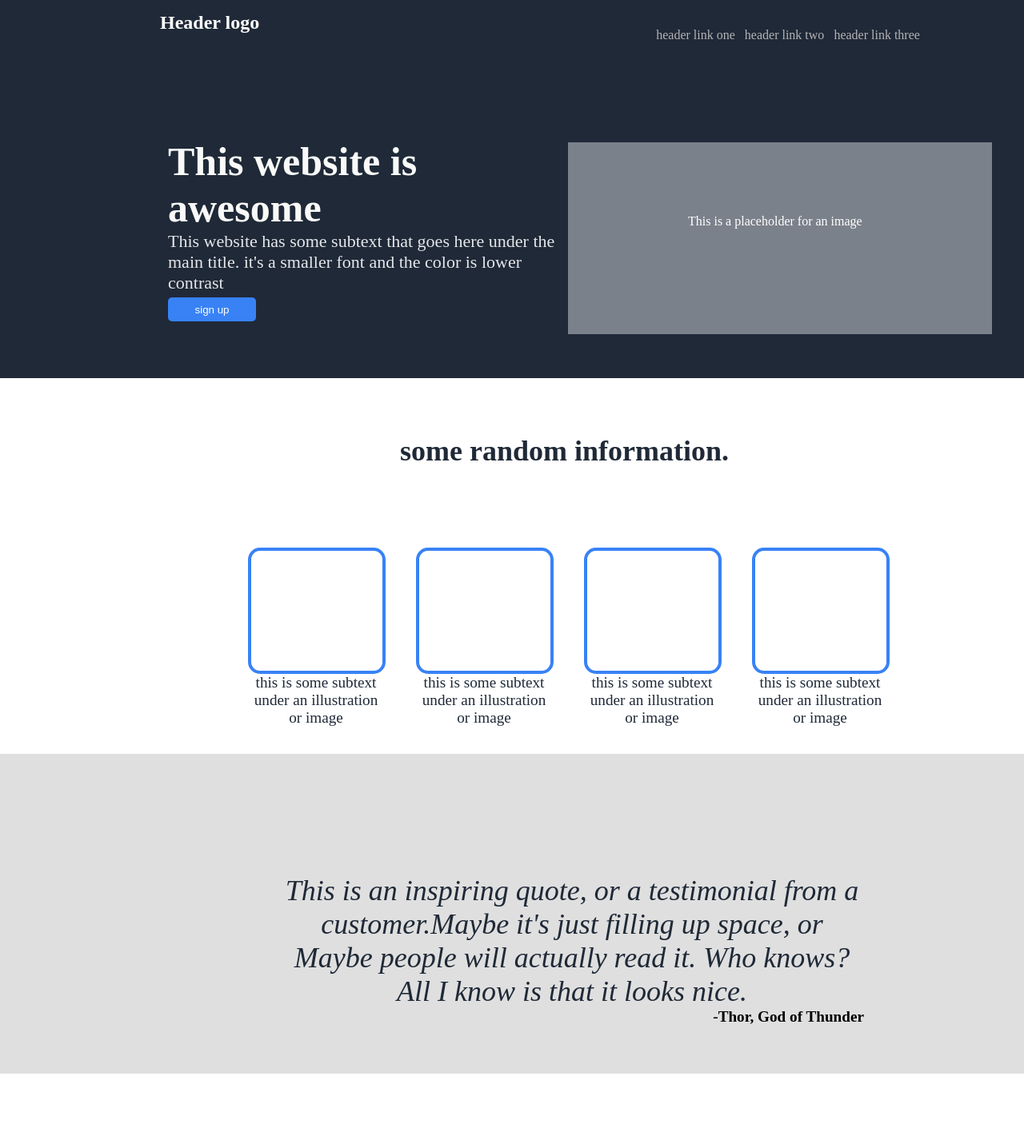
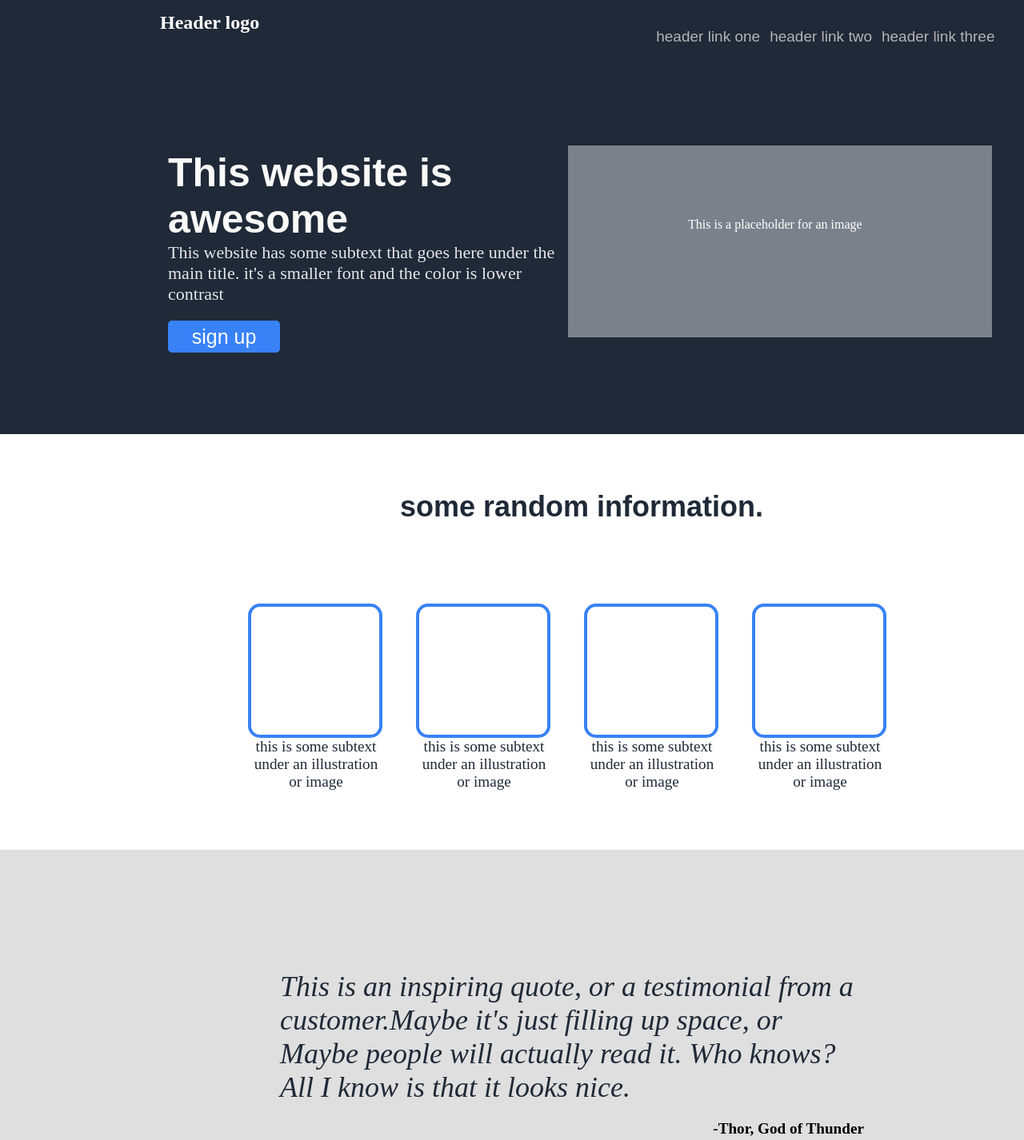
Before and after one commit to k9nzo/2nd, a plain HTML site: page index.html in a window 1280 px wide. Shown: the top 1426 px of the page at 80% size. Drawn offline with Linux system fonts and the light colour scheme.

Commit message:
index.html

```diff
--- a/index.html
+++ b/index.html
@@ -90,6 +90,6 @@
       </div>
     </div>
     <!--end of sign in and start of the footer-->
-    <footer class="fot">copyright kalisa k9nzo</footer>
+    <footer class="fot">copyright © Odin project 2021</footer>
   </body>
 </html>
--- a/style.css
+++ b/style.css
@@ -1,6 +1,7 @@
 * {
   margin: 0;
   padding: 0;
+  font-family: none;
 }
 h3 {
   font-size: 24px;
@@ -9,13 +10,14 @@ h3 {
 .head {
   background-color: #1f2937;
   color: white;
-  height: auto;
+  height: 66vh;
   padding-top: 15px;
 }
 header {
   display: flex;
 }
 ul {
+  font-size: 19px;
   display: flex;
   list-style-type: none;
   margin-top: 10px;
@@ -24,12 +26,13 @@ a {
   color: rgba(202, 198, 198, 0.882);
   text-decoration: none;
   margin: 6px;
+  font-family: "Arial", "Helvetica", sans-serif;
 }
 .navbar {
   margin-left: 490px;
   margin-top: 10px;
 }
-/*end of the blackish header css style background and all it's codes and beginning of h1 and p rightsides */
+/*end of the blackish header css style background and all it's codes and beginning of h1 and p rightsides */ /* for people who want to know how i build the website message me on ig username @iamclay_k */
 .web {
   width: 500px;
   height: 300px;
@@ -39,20 +42,24 @@ h1 {
   font-size: 50px;
   color: #f9faf8;
   font-weight: 900;
+  font-family: "Arial", "Helvetica", sans-serif;
+  margin-top: 10px;
 }
 .men {
   font-size: 22px;
   color: #e5e7eb;
 }
 .butto {
+  font-family: "Arial", "Helvetica", sans-serif;
   background-color: #3882f6;
   border: none;
   color: white;
-  height: 30px;
-  width: 110px;
+  height: 40px;
+  width: 140px;
   padding: 10px 30px 50x 30px;
   border-radius: 5px;
-  margin-top: 5px;
+  margin-top: 20px;
+  font-size: 25px;
 }
 /* end of the div .web the left side of the black background and start on the right side for the placeholder of the image */
 .flex {
@@ -69,7 +76,7 @@ h1 {
 /* end of the image placeholder and the blackish top beginning and start of the info section */
 .info {
   width: 100%;
-  height: 400px;
+  height: 450px;
 }
 h2 {
   font-size: 36px;
@@ -77,6 +84,7 @@ h2 {
   font-weight: 900;
   color: #1f2937;
   margin-top: 70px;
+  font-family: "Arial", "Helvetica", sans-serif;
 }
 .images {
   color: #1f2937;
@@ -94,8 +102,8 @@ menu {
   text-align: center;
 }
 .a {
-  width: 164px;
-  height: 150px;
+  width: 160px;
+  height: 160px;
   border: 4px solid #3882f6;
   border-radius: 15px;
 }
@@ -104,10 +112,8 @@ menu {
   margin-top: 00px;
   background-color: rgba(94, 91, 91, 0.195);
   height: 50vh;
-  text-align: center;
 }
 .nam {
-  text-align: center;
   width: 730px;
   margin-left: 350px;
   padding-top: 150px;
@@ -117,12 +123,13 @@ menu {
   font-family: light italic;
   color: #1f2937;
   font-style: italic;
-  font-weight: 300;
+  font-weight: 200;
 }
 .e {
   font-size: larger;
   text-align: right;
   font-weight: bolder;
+  margin-top: 20px;
 }
 /* end of inspiration and start of sign in and footer */
 .sign {
@@ -142,14 +149,17 @@ menu {
 .action {
   font-weight: 900;
   font-size: x-large;
+  font-family: "Arial", "Helvetica", sans-serif;
 }
 .par {
   display: flex;
+  font-family: "Arial", "Helvetica", sans-serif;
 }
 .pi {
   font-size: large;
   font-weight: 400;
   color: rgba(202, 198, 198, 0.882);
+  font-family: "Arial", "Helvetica", sans-serif;
 }
 .sig {
   border: 3px solid white;
@@ -160,6 +170,7 @@ menu {
   font-weight: 900;
   margin-left: 140px;
   padding: 10px 30px 10px 30px;
+  font-family: "Arial", "Helvetica", sans-serif;
 }
 /*end of sign in and start of the footer */
 .fot {
@@ -172,4 +183,5 @@ footer {
   font-size: 21px;
   padding-top: 30px;
   padding-bottom: 30px;
+  font-family: "Arial", "Helvetica", sans-serif;
 }
```
